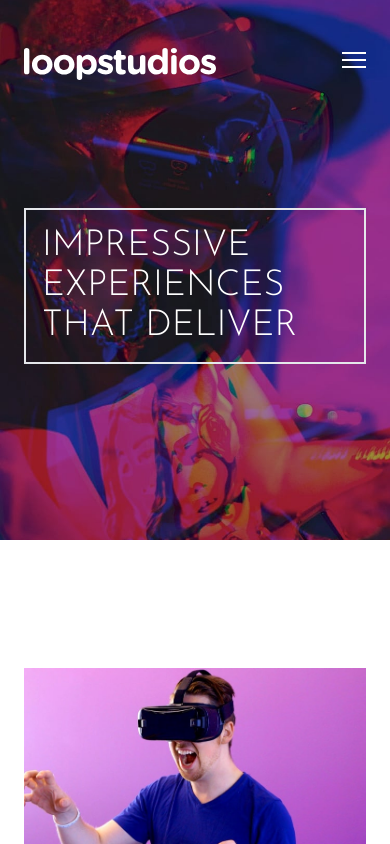
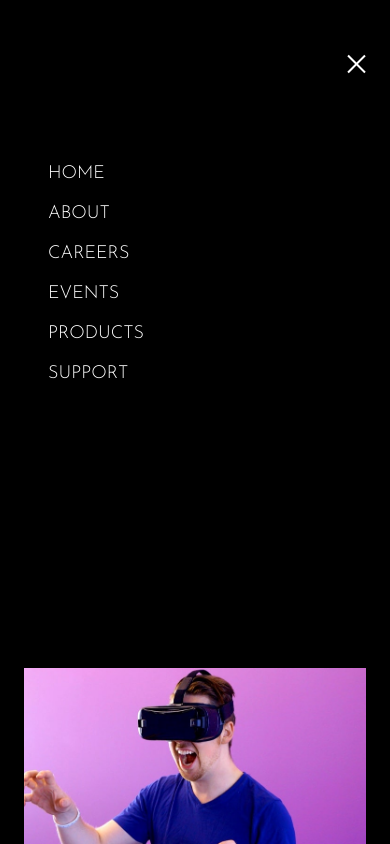
Before and after one commit to Mldamico/tailwind-projects, a website: page loop/index.html in a window 390 px wide. Both pictures are taken after a click on the button 354 px from the left and 64 px from the top of the page. Shown: the top 844 px of the page. Drawn offline with Linux system fonts and the light colour scheme.

Commit message:
Menu on mobile

```diff
--- a/loop/index.html
+++ b/loop/index.html
@@ -10,6 +10,7 @@
   <link rel="preconnect" href="https://fonts.gstatic.com" crossorigin>
   <link href="https://fonts.googleapis.com/css2?family=Alata&family=Josefin+Sans:wght@300&display=swap"
     rel="stylesheet">
+  <script src="js/script.js" defer></script>
   <title>Loop Website</title>
 </head>
 
@@ -50,6 +51,15 @@
         </div>
       </nav>
       <!-- Mobile menu -->
+      <div id="menu"
+        class="absolute top-0 bottom-0 left-0 flex-col self-end hidden w-full min-h-screen py-1 pt-40 pl-12 space-y-3 text-lg text-white uppercase bg-black">
+        <a href="#" class="hover:text-pink-500">Home</a>
+        <a href="#" class="hover:text-pink-500">About</a>
+        <a href="#" class="hover:text-pink-500">Careers</a>
+        <a href="#" class="hover:text-pink-500">Events</a>
+        <a href="#" class="hover:text-pink-500">Products</a>
+        <a href="#" class="hover:text-pink-500">Support</a>
+      </div>
 
       <div
         class="max-w-lg mt-32 mb-32 p-4 font-sans text-4xl text-white uppercase border-2 md:p-10 md:m-32 md:mx-0 md:text-6xl">
--- /dev/null
+++ b/loop/js/script.js
@@ -0,0 +1,10 @@
+const menuBtn = document.getElementById('menu-btn')
+const menu = document.getElementById('menu')
+
+const navToggle = () => {
+  menuBtn.classList.toggle('open')
+  menu.classList.toggle('flex')
+  menu.classList.toggle('hidden')
+}
+
+menuBtn.addEventListener('click', navToggle)
```
Also changed, not shown: loop/css/style.css.
